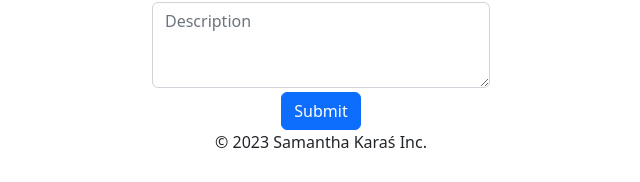
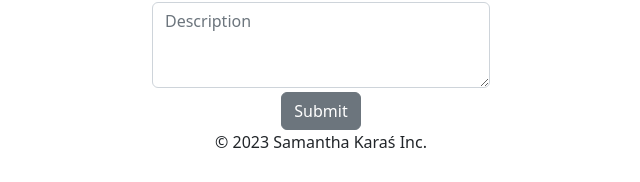
Before and after one commit to sk1264/capstone-frontend-final, a React (Create React App) app: page /new in a window 1280 px wide. Shown: the part 614-796 px from the top of the page, without its empty margins (319-959 px from the left). Built offline with nearby package versions, Linux system fonts and the light colour scheme.

Commit message:
Styling changes and icon.

```diff
--- a/src/pages/New.js
+++ b/src/pages/New.js
@@ -95,7 +95,7 @@ function NewPixslyFunc() {
         </Form.Group>
 
         <Col className="d-flex justify-content-center">
-          <Button className="btn-primary" type="submit">Submit</Button>
+          <Button className="btn-secondary" type="submit">Submit</Button>
         </Col>
       </Form>
     </Container>
```
Also changed, not shown: src/pages/New.css (line endings or trailing spaces), 1 other file (tests, documents, lock files or other folders).
